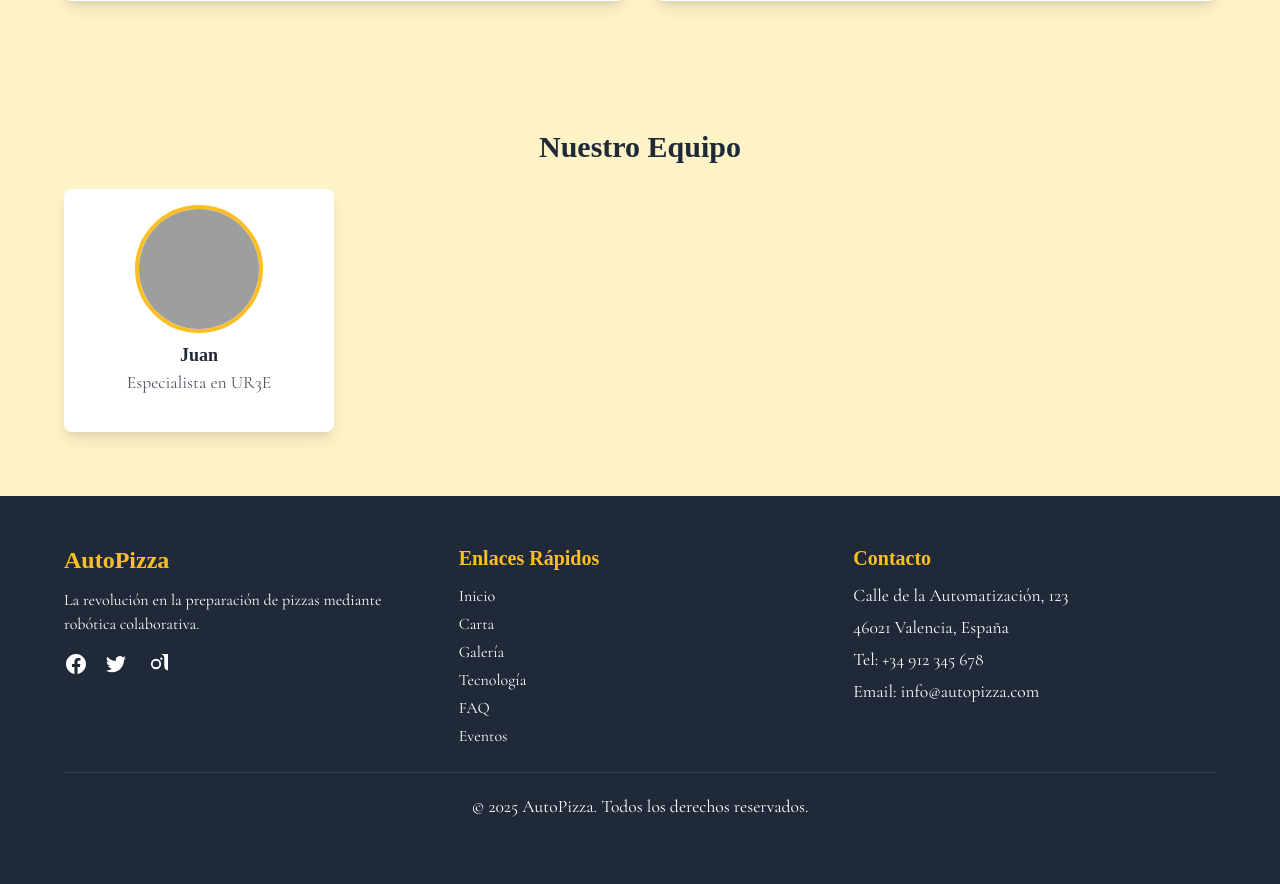
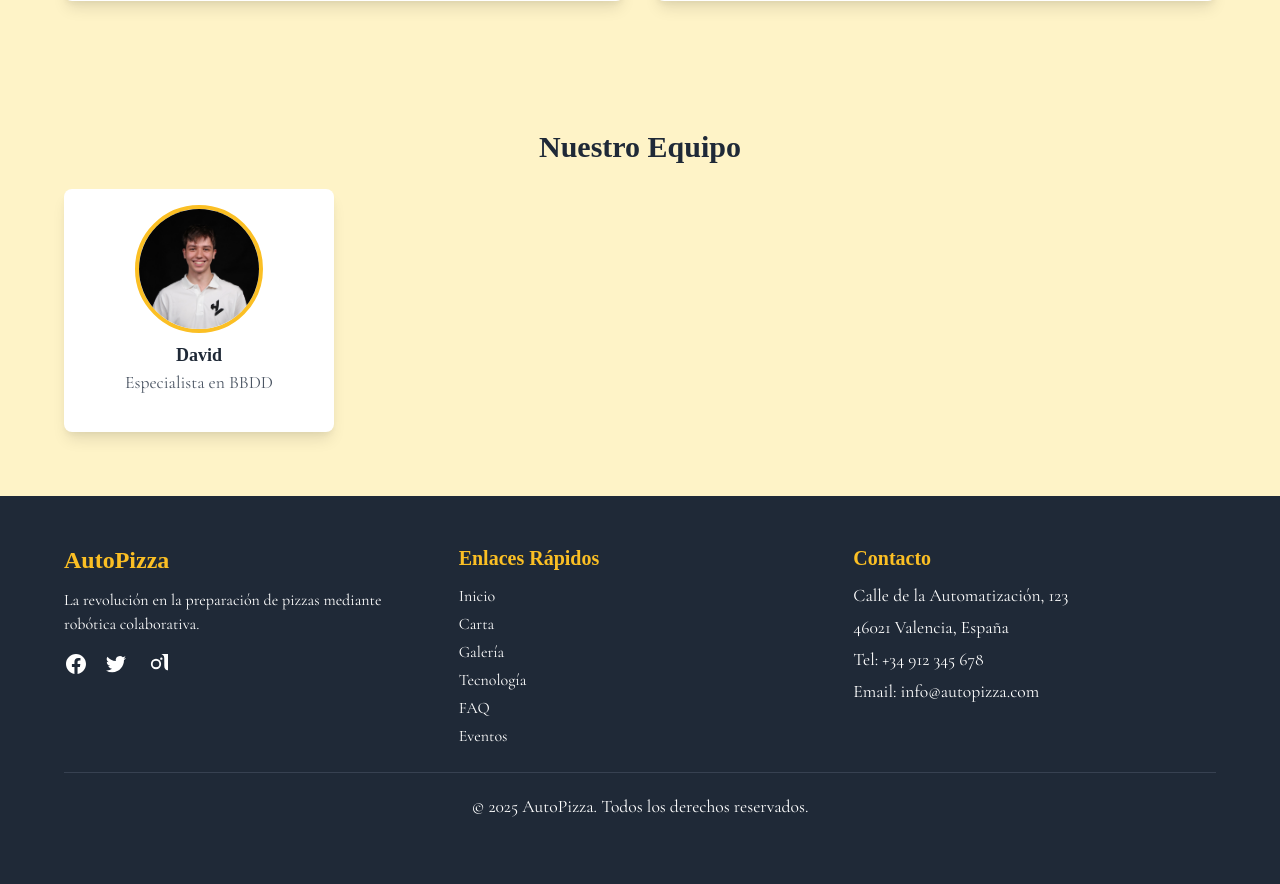
Before and after one commit to Ruben-pergra/Autopizza_web, a Flask app: page / in a window 1280 px wide. Shown: the part 1940-2824 px from the top of the page. Run offline with Flask 3, Linux system fonts and the light colour scheme; some libraries are stand-ins or nearby versions; some web fonts are replaced; grey boxes are pictures that could not be loaded.

Commit message:
Cambio foto

```diff
--- a/templates/index.html
+++ b/templates/index.html
@@ -113,9 +113,9 @@
         <h2 class="text-3xl font-bold text-gray-800 mb-6 text-center">Nuestro Equipo</h2>
         <div class="grid md:grid-cols-4 gap-6 text-center">
           <div class="bg-white p-4 rounded-lg shadow-lg hover:shadow-xl transition-shadow">
-            <img src="{{ url_for('static', filename='miembro1.jpg') }}" alt="Miembro 1" class="rounded-full h-32 w-32 mx-auto mb-2 object-cover border-4 border-yellow-400">
-            <h3 class="text-lg font-semibold text-gray-800">Juan</h3>
-            <p class="text-gray-600">Especialista en UR3E</p>
+            <img src="{{ url_for('static', filename='miembro2.png') }}" alt="Miembro 1" class="rounded-full h-32 w-32 mx-auto mb-2 object-cover border-4 border-yellow-400">
+            <h3 class="text-lg font-semibold text-gray-800">David</h3>
+            <p class="text-gray-600">Especialista en BBDD</p>
           </div>
           <!-- Repetir para otros miembros -->
         </div>
```
